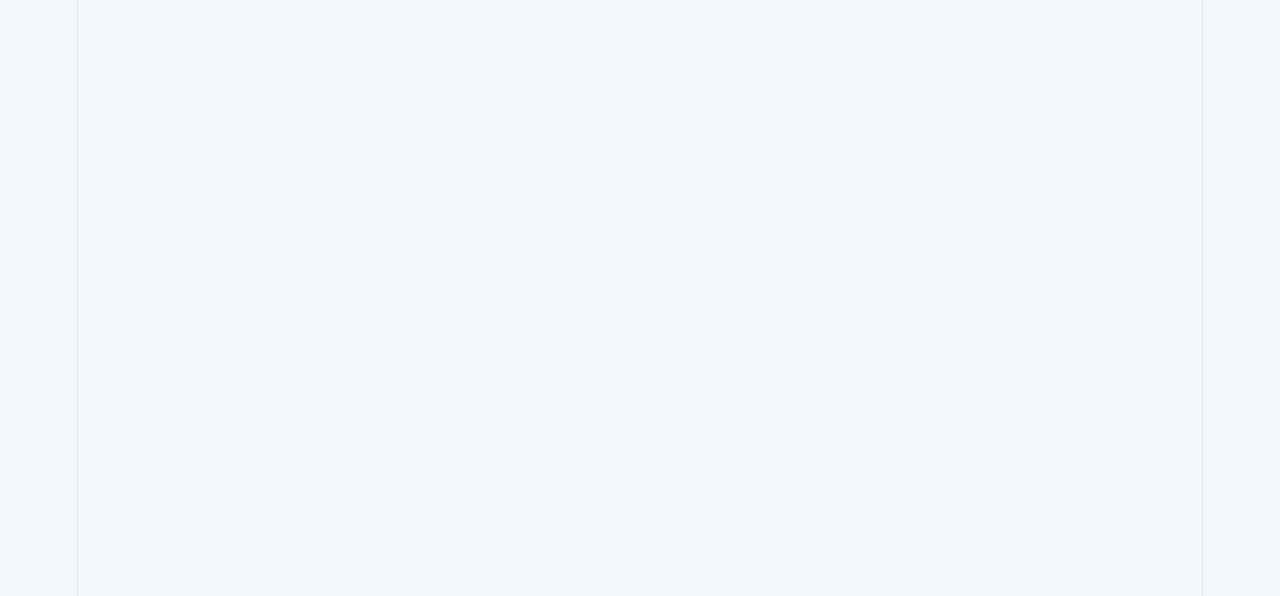
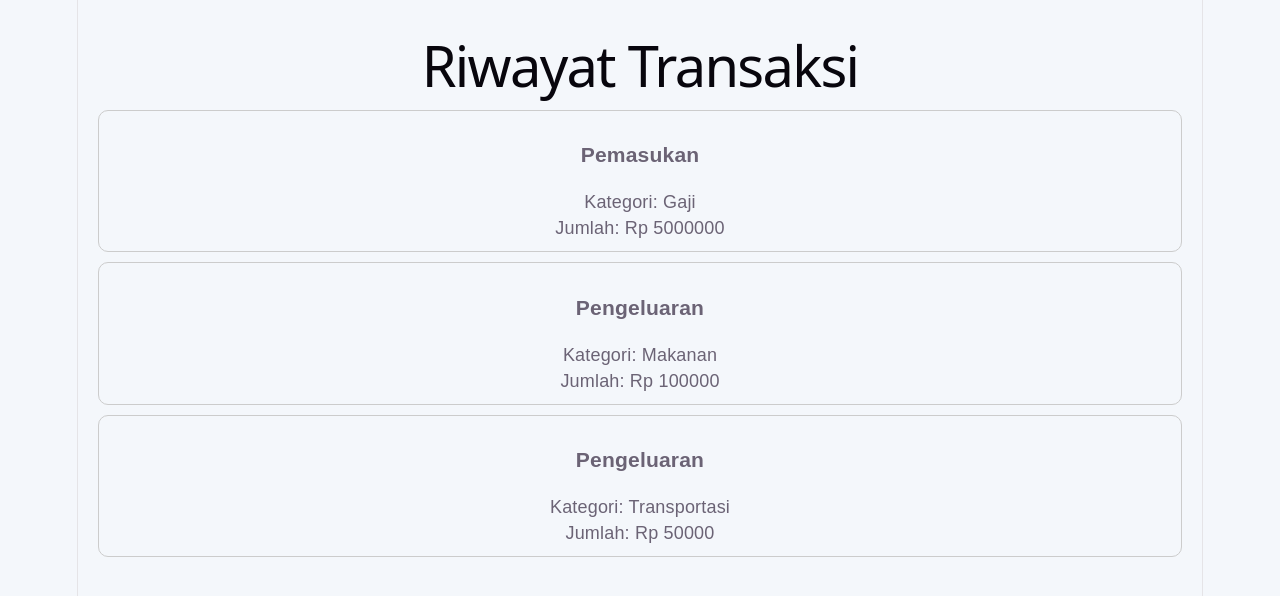
Before and after one commit to aydellast/pemrograman_fullstack, a React app in the folder frontend/: page /transactions in a window 1280 px wide. Before the commit this address had no page. Shown: the top 596 px of the page. Built offline with nearby package versions, Linux system fonts and the light colour scheme; the HTML template or start-up script is replaced by a standard one.

Commit message:
Selesai sprint 9

```diff
--- a/frontend/src/App.jsx
+++ b/frontend/src/App.jsx
@@ -5,6 +5,8 @@ import Register from "./pages/Register/Register";
 import Dashboard from "./pages/Dashboard/Dashboard";
 import Profile from "./pages/Profile/Profile";
 import Budget from "./pages/Budget/Budget";
+import TransactionHistory from "./pages/History/TransactionHistory";
+import SavingGoals from "./pages/Saving/SavingGoals";
 
 function App() {
   return (
@@ -15,6 +17,8 @@ function App() {
         <Route path="/register" element={<Register />} />
         <Route path="/profile" element={<Profile />} />
         <Route path="/budget" element={<Budget />} />
+        <Route path="/transactions" element={<TransactionHistory />} />
+        <Route path="/saving-goals" element={<SavingGoals />} />
       </Routes>
     </BrowserRouter>
   );
--- /dev/null
+++ b/frontend/src/pages/History/TransactionHistory.jsx
@@ -0,0 +1,50 @@
+function TransactionHistory() {
+
+  const transactions = [
+    {
+      id: 1,
+      type: "Pemasukan",
+      category: "Gaji",
+      amount: 5000000
+    },
+    {
+      id: 2,
+      type: "Pengeluaran",
+      category: "Makanan",
+      amount: 100000
+    },
+    {
+      id: 3,
+      type: "Pengeluaran",
+      category: "Transportasi",
+      amount: 50000
+    }
+  ]
+
+  return (
+    <div style={{ padding: "20px" }}>
+      <h1>Riwayat Transaksi</h1>
+
+      {
+        transactions.map((item) => (
+          <div
+            key={item.id}
+            style={{
+              border: "1px solid #ccc",
+              padding: "10px",
+              marginBottom: "10px",
+              borderRadius: "10px"
+            }}
+          >
+            <h3>{item.type}</h3>
+            <p>Kategori: {item.category}</p>
+            <p>Jumlah: Rp {item.amount}</p>
+          </div>
+        ))
+      }
+
+    </div>
+  )
+}
+
+export default TransactionHistory
--- /dev/null
+++ b/frontend/src/pages/Saving/SavingGoals.jsx
@@ -0,0 +1,42 @@
+function SavingGoals() {
+
+  const target = 10000000
+  const current = 4000000
+
+  const progress = (current / target) * 100
+
+  return (
+    <div style={{ padding: "20px" }}>
+      <h1>Saving Goals</h1>
+
+      <h3>Laptop Gaming</h3>
+
+      <p>Target: Rp {target}</p>
+
+      <p>Terkumpul: Rp {current}</p>
+
+      <div
+        style={{
+          width: "100%",
+          backgroundColor: "#ddd",
+          height: "20px",
+          borderRadius: "10px"
+        }}
+      >
+        <div
+          style={{
+            width: `${progress}%`,
+            backgroundColor: "green",
+            height: "20px",
+            borderRadius: "10px"
+          }}
+        ></div>
+      </div>
+
+      <p>{progress}% tercapai</p>
+
+    </div>
+  )
+}
+
+export default SavingGoals
```
